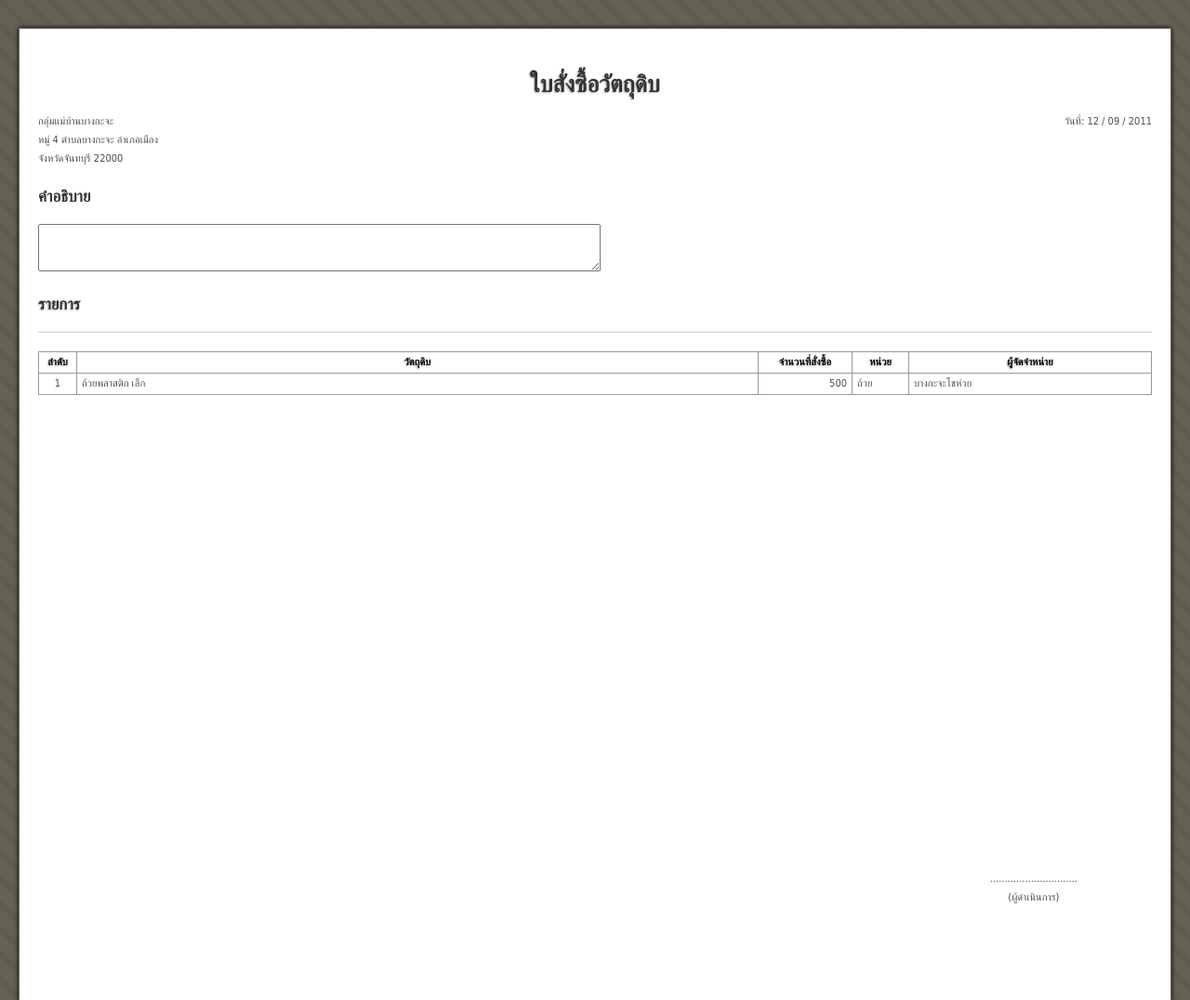
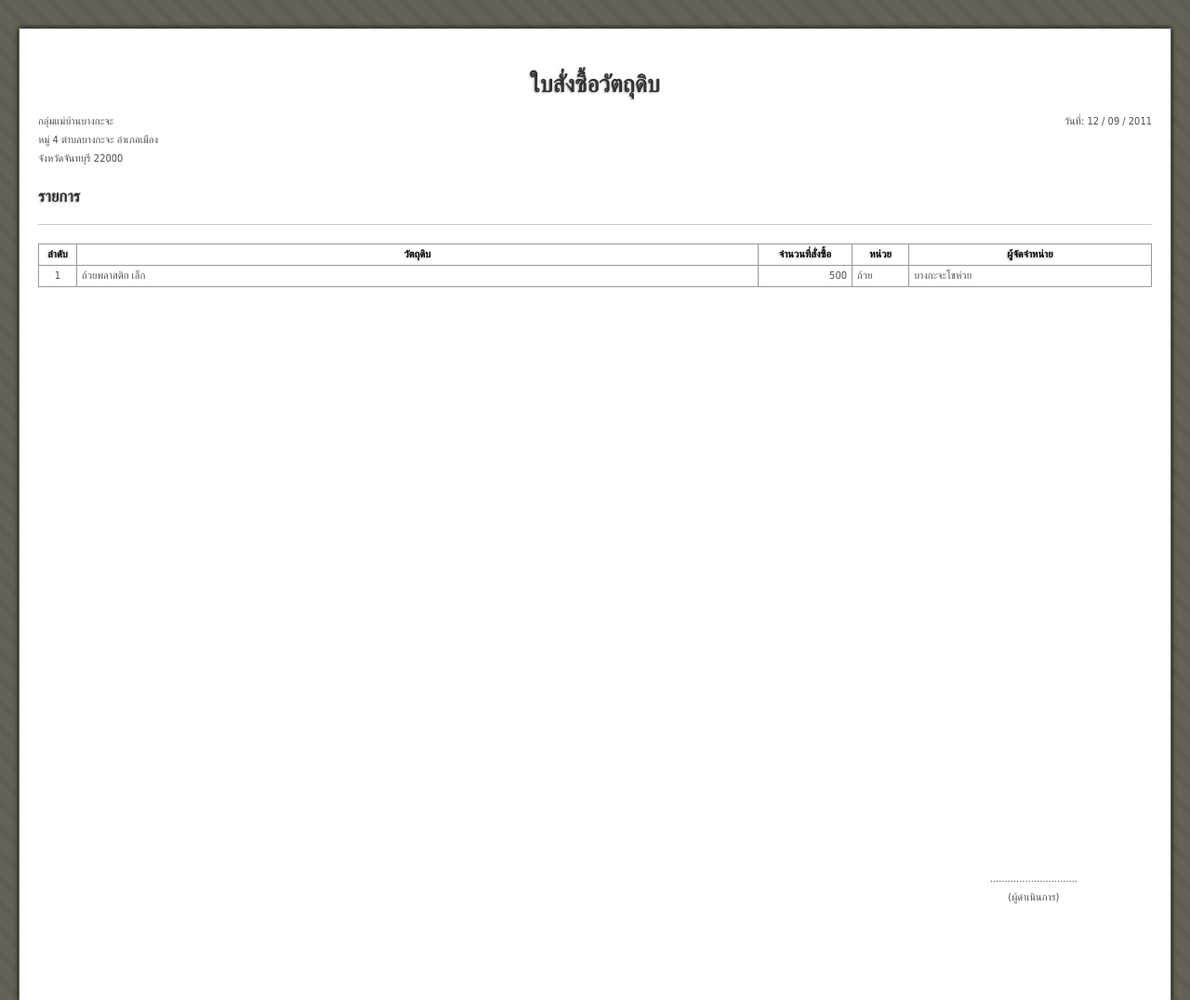
Before and after one commit to iicmaster/stu_champ, a PHP site: page /main/material_order_print.php?id=53 in a window 1280 px wide. Shown: the top 1076 px of the page at 93% size. Run offline with PHP 8.4, Linux system fonts and the light colour scheme; the visitor is signed in with stand-in values (Sample User, id 1); data comes from the database, SQL or seed files in the repository.

Commit message:
Completed Issue #17

```diff
--- a/main/material_order_print.php
+++ b/main/material_order_print.php
@@ -70,10 +70,6 @@ $data	= mysql_fetch_array($query);
 		<br />
 		จังหวัดจันทบุรี  22000
 	</p>
-	<h5>
-		<label for="description">คำอธิบาย</label>
-	</h5>
-	<textarea id="description" name="description" rows="3" readonly="readonly"><?php echo $data['description'] ?></textarea>
 	<h5>รายการ</h5>
 	<hr />
 	<table width="100%">
```
